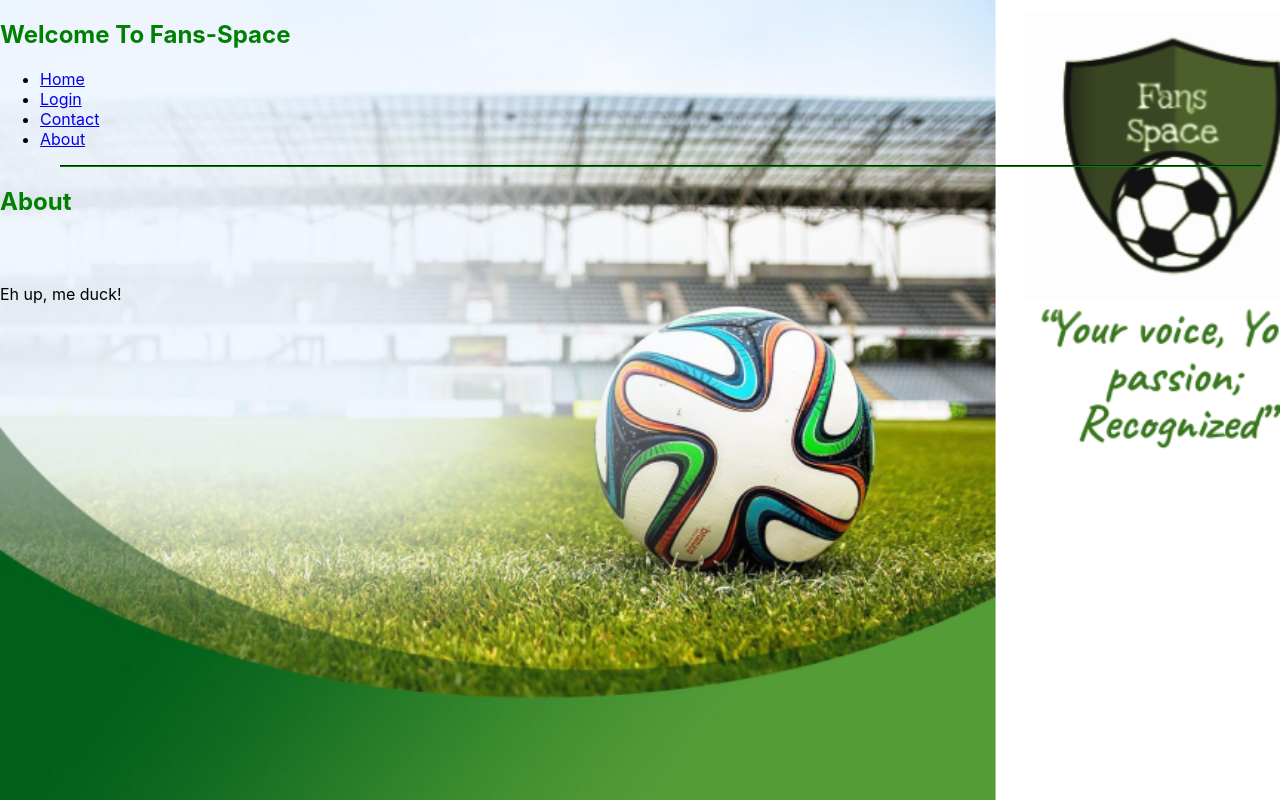
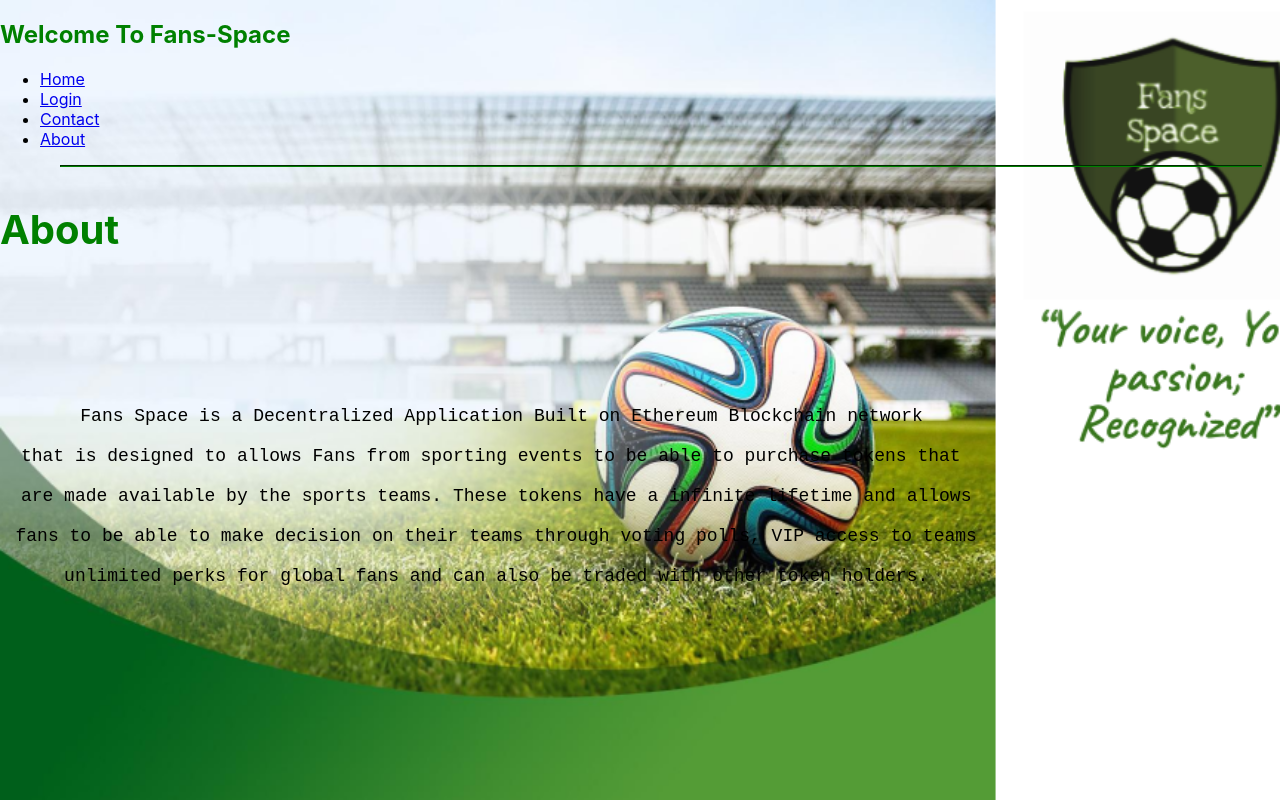
Before and after one commit to baileyalo/Fans_Space-Capstone-Project, a React (Create React App) app in the folder frontend/: page /about in a window 1280 px wide. Built offline with nearby package versions, Linux system fonts and the light colour scheme.

Commit message:
update frontend

```diff
--- a/frontend/src/App.css
+++ b/frontend/src/App.css
@@ -58,9 +58,10 @@ body {
   width: 600px;
 }
 
-.navbar navbar-expand-lg navbar-light bg-light{
-  border: 2px solid #d3d3d3;
-  padding: 1em;
+.text{
+  float: left;
+  margin-left: 15px;
+  margin-top: .5px;
 
 }
 
--- a/frontend/src/components/About.js
+++ b/frontend/src/components/About.js
@@ -1,12 +1,42 @@
 import React, { Component } from 'react';
 
 class About extends Component {
+
+
   render() {
+
+    const styleObj = {
+      fontSize: 18,
+      color: "black",
+      textAlign: "center",
+      paddingTop: "100px",
+      marginLeft: .5
+
+    }
+    const head = {
+      fontSize:40 ,
+      color: "Green",
+      textAlign: "left",
+      paddingTop: "5px",
+      font:"bold"
+
+    }
     return (
         <div>
-        <h2 style={{color: "Green"}}>About</h2>
-          <div style={{paddingTop: '2em'}}>
-      		<p>Eh up, me duck!</p>
+        <h2 style={head}>About</h2>
+          <div>
+            <div className='text'>
+      		<pre style={styleObj}> Fans Space is a Decentralized Application Built on Ethereum Blockchain network<br/>
+          <br/>
+            that is designed to allows Fans from sporting events to be able to purchase tokens that <br/>
+            <br/>
+            are made available by the sports teams. These tokens have a infinite lifetime and allows<br/>
+            <br/>
+            fans to be able to make decision on their teams through voting polls, VIP access to teams<br/>
+            <br/>
+            unlimited perks for global fans and can also be traded with other token holders.
+          </pre>
+          </div>
       	</div>
         </div>
     );
```
